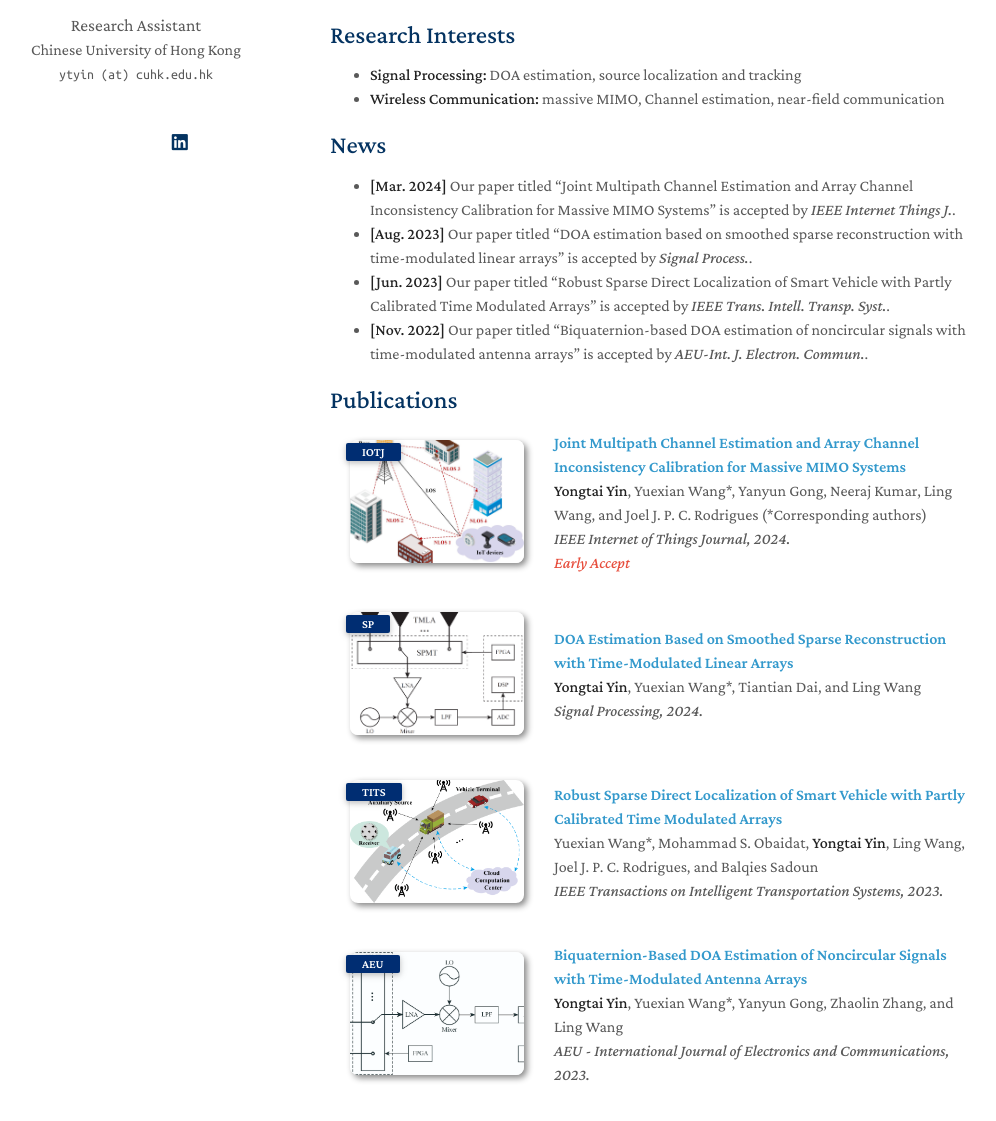
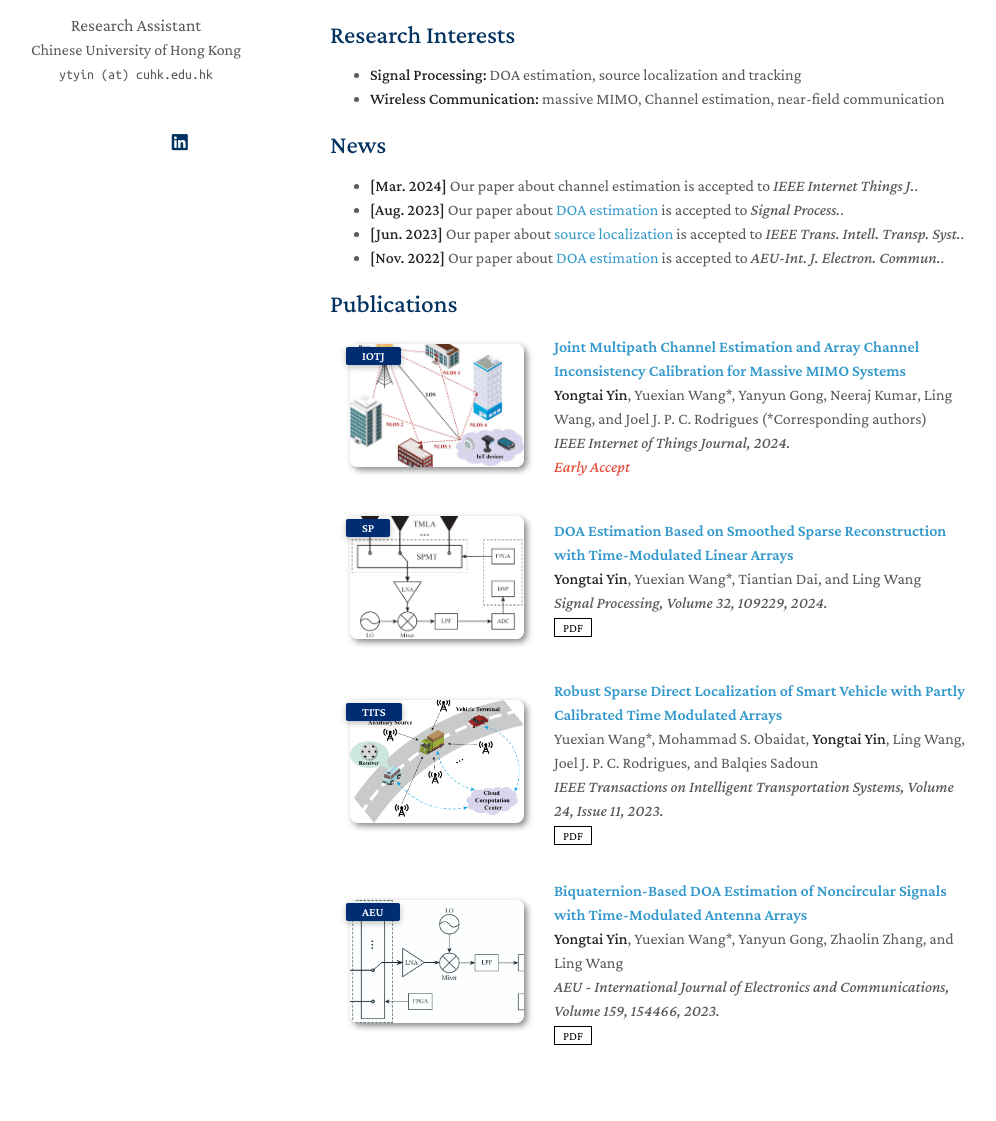
Before and after one commit to yongtai-yin/yongtai-yin.github.io, a Jekyll site: the page built from index.md, in a window 1280 px wide and 1400 px high. Shown: the part 228-1349 px from the top of the window, without its empty margins (140-1136 px from the left). Built offline with Jekyll 4.4.1, drawn with Linux system fonts in a browser that asks for light colours; nearby versions of some CDN libraries; a style sheet for code colours, icons or effects is not loaded; our own code applies the rules of GitHub Pages for plain Markdown files.

Commit message:
update for publication and news

```diff
--- a/_data/publications.yml
+++ b/_data/publications.yml
@@ -1,6 +1,6 @@
 main:
 
-  - title: "Joint Multipath Channel Estimation and Array Channel Inconsistency Calibration for Massive MIMO Systems"
+  - title: Joint Multipath Channel Estimation and Array Channel Inconsistency Calibration for Massive MIMO Systems
     authors: <strong>Yongtai Yin</strong>, Yuexian Wang*, Yanyun Gong, Neeraj Kumar, Ling Wang, and Joel J. P. C. Rodrigues (*Corresponding authors)
     conference_short: IOTJ
     conference: IEEE Internet of Things Journal, 2024.
@@ -10,33 +10,33 @@ main:
     image: ./assets/img/IOTJ2024.jpg
     notes: Early Accept
 
-  - title: "DOA Estimation Based on Smoothed Sparse Reconstruction with Time-Modulated Linear Arrays"
+  - title: DOA Estimation Based on Smoothed Sparse Reconstruction with Time-Modulated Linear Arrays
     authors: <strong>Yongtai Yin</strong>, Yuexian Wang*, Tiantian Dai, and Ling Wang
     conference_short: SP
-    conference: Signal Processing, 2024.
-    # pdf: https://arxiv.org/pdf/2002.10211.pdf
+    conference: Signal Processing, Volume 32, 109229, 2024.
+    pdf: https://doi.org/10.1016/j.sigpro.2023.109229
     # code: https://github.com/yaoyao-liu/class-incremental-learning/tree/main/mnemonics-training
     # page: https://class-il.mpi-inf.mpg.de/mnemonics/
     # bibtex: https://class-il.mpi-inf.mpg.de/mnemonics/
     # notes: Oral Presentation
     image: ./assets/img/SP2024.png
 
-  - title: "Robust Sparse Direct Localization of Smart Vehicle with Partly Calibrated Time Modulated Arrays"
+  - title: Robust Sparse Direct Localization of Smart Vehicle with Partly Calibrated Time Modulated Arrays
     authors: Yuexian Wang*, Mohammad S. Obaidat, <strong>Yongtai Yin</strong>, Ling Wang, Joel J. P. C. Rodrigues, and Balqies Sadoun
     conference_short: TITS
-    conference: IEEE Transactions on Intelligent Transportation Systems, 2023.
-    # pdf: https://arxiv.org/pdf/2002.10211.pdf
+    conference: IEEE Transactions on Intelligent Transportation Systems, Volume 24, Issue 11, 2023.
+    pdf: https://doi.org/10.1109/TITS.2023.3297248
     # code: https://github.com/yaoyao-liu/class-incremental-learning/tree/main/mnemonics-training
     # page: https://class-il.mpi-inf.mpg.de/mnemonics/
     # bibtex: https://class-il.mpi-inf.mpg.de/mnemonics/
     # notes: Oral Presentation
     image: ./assets/img/TITS2023.png
 
-  - title: "Biquaternion-Based DOA Estimation of Noncircular Signals with Time-Modulated Antenna Arrays"
+  - title: Biquaternion-Based DOA Estimation of Noncircular Signals with Time-Modulated Antenna Arrays
     authors: <strong>Yongtai Yin</strong>, Yuexian Wang*, Yanyun Gong, Zhaolin Zhang, and Ling Wang
     conference_short: AEU
-    conference: AEU - International Journal of Electronics and Communications, 2023.
-    # pdf: https://arxiv.org/pdf/2002.10211.pdf
+    conference: AEU - International Journal of Electronics and Communications, Volume 159, 154466, 2023.
+    pdf: https://doi.org/10.1016/j.aeue.2022.154466
     # code: https://github.com/yaoyao-liu/class-incremental-learning/tree/main/mnemonics-training
     # page: https://class-il.mpi-inf.mpg.de/mnemonics/
     # bibtex: https://class-il.mpi-inf.mpg.de/mnemonics/
--- a/index.md
+++ b/index.md
@@ -13,9 +13,9 @@
 
 ## News
 
-- **[Mar. 2024]** Our paper titled "Joint Multipath Channel Estimation and Array Channel Inconsistency Calibration for Massive MIMO Systems" is accepted by *IEEE Internet Things J.*.
-- **[Aug. 2023]** Our paper titled "DOA estimation based on smoothed sparse reconstruction with time-modulated linear arrays" is accepted by *Signal Process.*.
-- **[Jun. 2023]** Our paper titled "Robust Sparse Direct Localization of Smart Vehicle with Partly Calibrated Time Modulated Arrays" is accepted by *IEEE Trans. Intell. Transp. Syst.*.
-- **[Nov. 2022]** Our paper titled "Biquaternion-based DOA estimation of noncircular signals with time-modulated antenna arrays" is accepted by *AEU-Int. J. Electron. Commun.*.
+- **[Mar. 2024]** Our paper about channel estimation is accepted to *IEEE Internet Things J.*.
+- **[Aug. 2023]** Our paper about <a href="https://doi.org/10.1016/j.sigpro.2023.109229">DOA estimation</a> is accepted to *Signal Process.*.
+- **[Jun. 2023]** Our paper about <a href="https://doi.org/10.1109/TITS.2023.3297248">source localization</a> is accepted to *IEEE Trans. Intell. Transp. Syst.*.
+- **[Nov. 2022]** Our paper about <a href="https://doi.org/10.1016/j.aeue.2022.154466">DOA estimation</a> is accepted to *AEU-Int. J. Electron. Commun.*.
 
 {% include_relative _includes/publications.md %}
```
